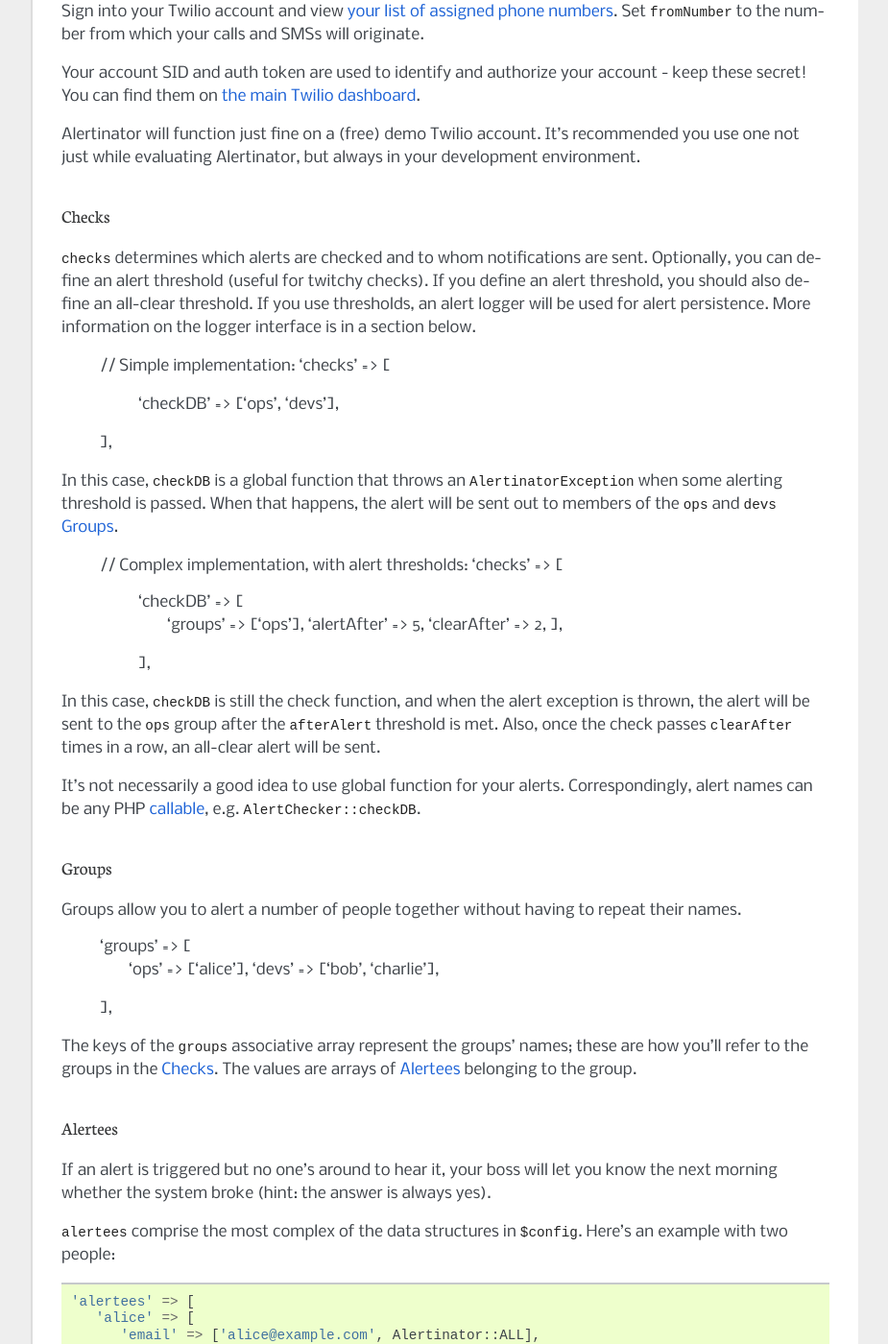
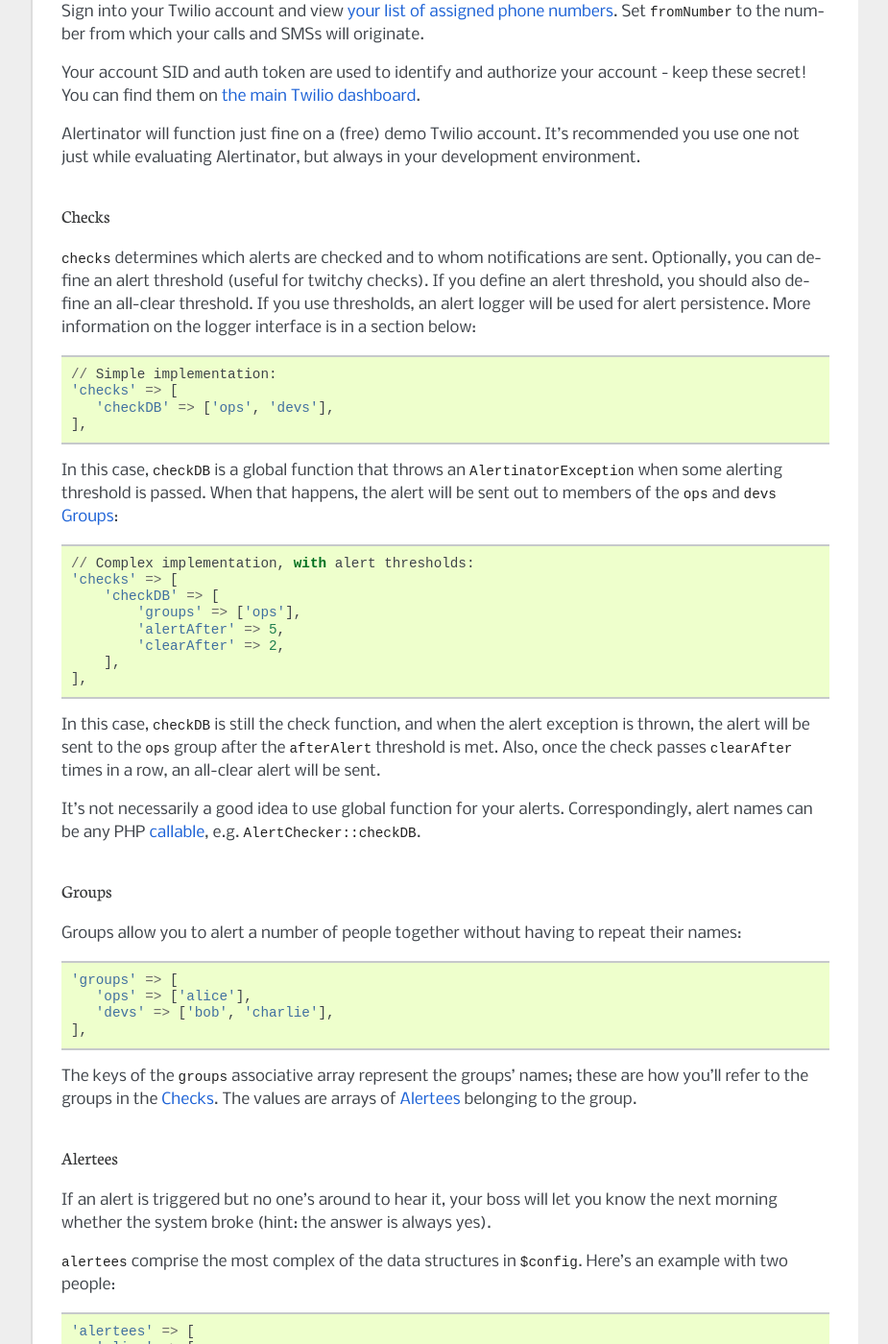
Before and after one commit to iFixit/alertinator, a Sphinx documentation site: the page built from docs/user_guide.rst, in a window 1280 px wide and 1400 px high, scrolled down 1365 px. Shown: the whole window at 96% size, without its empty margins (198-1123 px from the left). Built offline with Sphinx 7.4.7, drawn with Linux system fonts in a browser that asks for light colours; some of the changed text lies outside the part shown.

Commit message:
omg rst format is so dumb

````diff
--- a/docs/user_guide.rst
+++ b/docs/user_guide.rst
@@ -87,7 +87,7 @@
 sent. Optionally, you can define an alert threshold (useful for twitchy checks).
 If you define an alert threshold, you should also define an all-clear threshold.
 If you use thresholds, an alert logger will be used for alert persistence. More
-information on the logger interface is in a section below.
+information on the logger interface is in a section below::
 
     // Simple implementation:
     'checks' => [
@@ -97,16 +97,16 @@
 In this case, ``checkDB`` is a global function that throws an
 :class:`AlertinatorException` when some alerting threshold is passed.  When
 that happens, the alert will be sent out to members of the ``ops`` and ``devs``
-:ref:`groups`.
+:ref:`groups`::
 
     // Complex implementation, with alert thresholds:
     'checks' => [
-      'checkDB' => [
-         'groups' => ['ops'],
-         'alertAfter' => 5,
-         'clearAfter' => 2,
-         ],
-      ],
+        'checkDB' => [
+            'groups' => ['ops'],
+            'alertAfter' => 5,
+            'clearAfter' => 2,
+        ],
+    ],
 
 In this case, ``checkDB`` is still the check function, and when the alert
 exception is thrown, the alert will be sent to the ``ops`` group after the
@@ -125,7 +125,7 @@
 ^^^^^^
 
 Groups allow you to alert a number of people together without having to repeat
-their names.
+their names::
 
     'groups' => [
        'ops' => ['alice'],
@@ -193,7 +193,7 @@
 ^^^^^^^^
 
 Notification thresholds are definable on a per-check level. As in the example
-above, you define your thresholds like this:
+above, you define your thresholds like this::
 
     // With alert thresholds:
     'checks' => [
@@ -218,6 +218,6 @@
 Using alert thresholds requires a persistence layer. Alertinator by default uses
 the filesystem and PHP's tmp directory for this purpose. You can define your own
 interface (for example, if you'd like to use MySQL) by implementing the
-```alertLogger``` interface.
+``alertLogger`` interface.
 
 If you don't use notification thresholds, this section doesn't apply to you.
````
